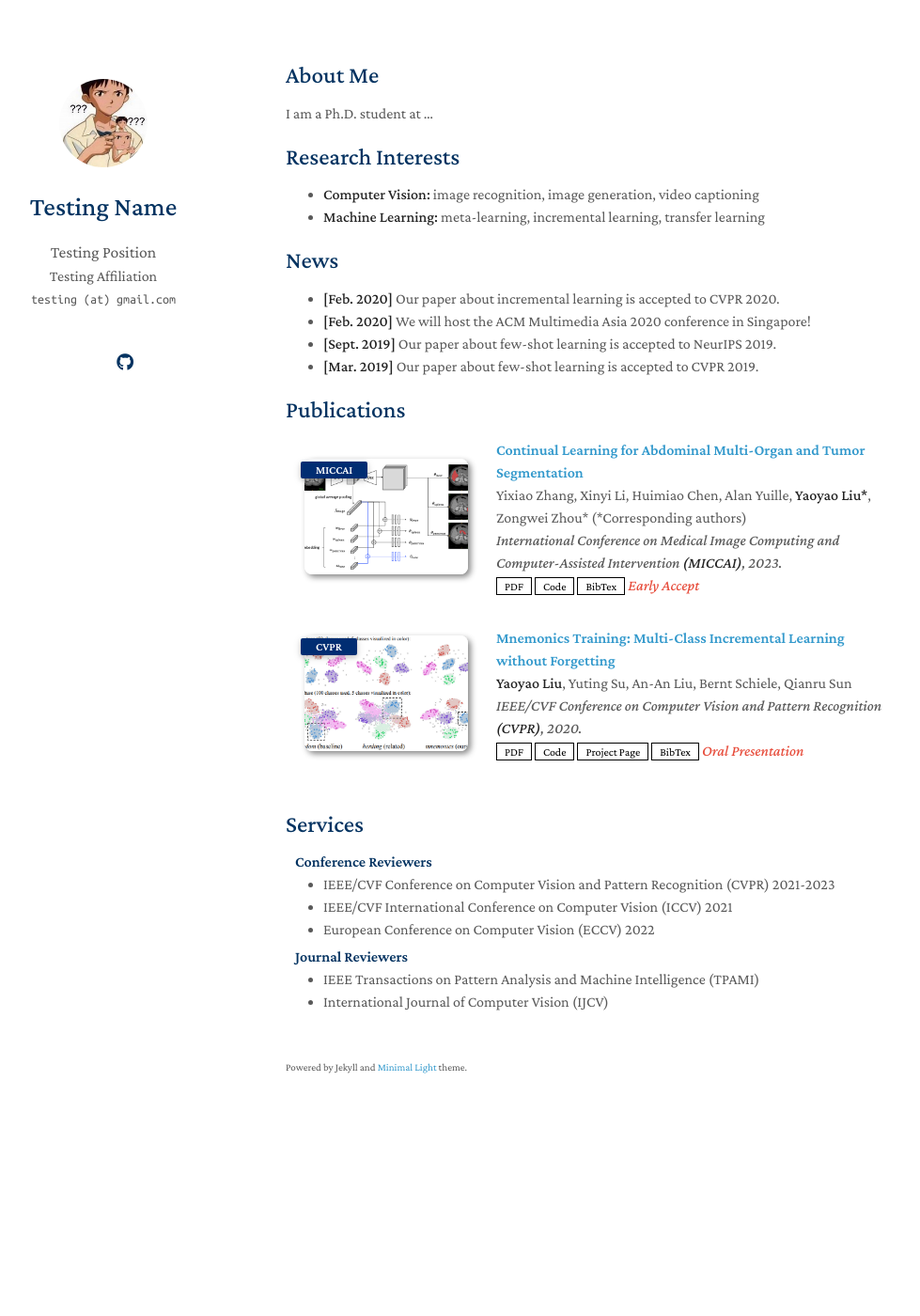
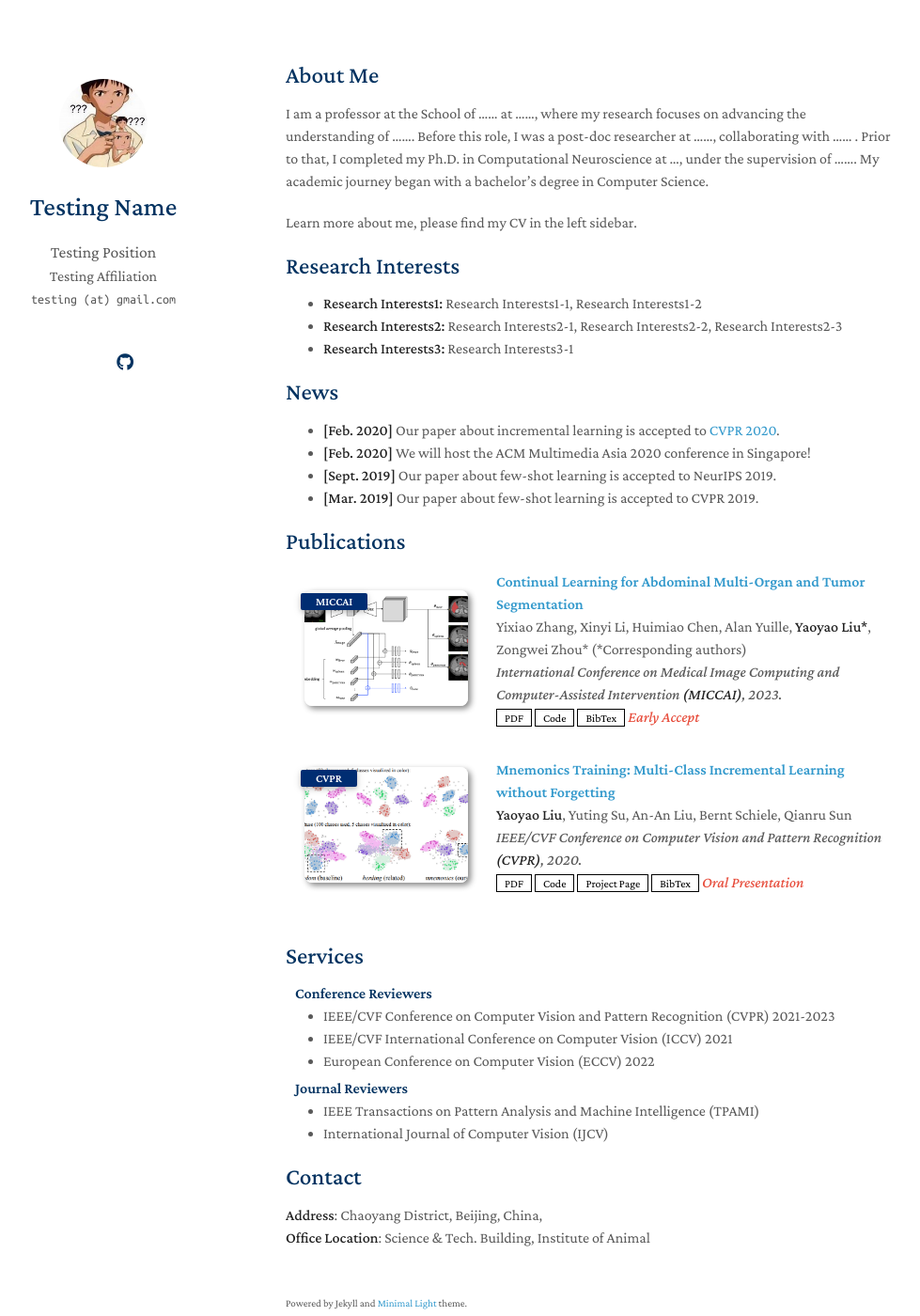
Before and after one commit to HaiyanKong/minimal-light, a Jekyll site: the page built from index.md, in a window 1280 px wide and 1400 px high. Shown: the whole window at 94% size, without its empty margins (166-1145 px from the left). Built offline with Jekyll 4.4.1, drawn with Linux system fonts in a browser that asks for light colours; a style sheet for code colours, icons or effects is not loaded; our own code applies the rules of GitHub Pages for plain Markdown files.

Commit message:
update right content

```diff
--- a/index.md
+++ b/index.md
@@ -4,20 +4,30 @@ layout: homepage
 
 ## About Me
 
-I am a Ph.D. student at ...
+I am a professor at the School of ...... at ......, where my research focuses on advancing the understanding of ....... Before this role, I was a post-doc researcher at ......, collaborating with ...... . Prior to that, I completed my Ph.D. in Computational Neuroscience at ..., under the supervision of ....... My academic journey began with a bachelor's degree in Computer Science.
+
+Learn more about me, please find my CV in the left sidebar.
 
 ## Research Interests
 
-- **Computer Vision:** image recognition, image generation, video captioning
-- **Machine Learning:** meta-learning, incremental learning, transfer learning
+- **Research Interests1:** Research Interests1-1, Research Interests1-2
+- **Research Interests2:** Research Interests2-1, Research Interests2-2, Research Interests2-3
+- **Research Interests3:** Research Interests3-1
 
 ## News
 
-- **[Feb. 2020]** Our paper about incremental learning is accepted to CVPR 2020.
+- **[Feb. 2020]** Our paper about incremental learning is accepted to [CVPR 2020](https://www.google.com/).
 - **[Feb. 2020]** We will host the ACM Multimedia Asia 2020 conference in Singapore!
 - **[Sept. 2019]** Our paper about few-shot learning is accepted to NeurIPS 2019.
 - **[Mar. 2019]** Our paper about few-shot learning is accepted to CVPR 2019.
 
+
 {% include_relative _includes/publications.md %}
+{% include_relative _includes/services.md %}
 
-{% include_relative _includes/services.md %}
+
+## Contact
+
+**Address**: Chaoyang District, Beijing, China,
+<br />
+**Office Location**: Science & Tech. Building, Institute of Animal
```
